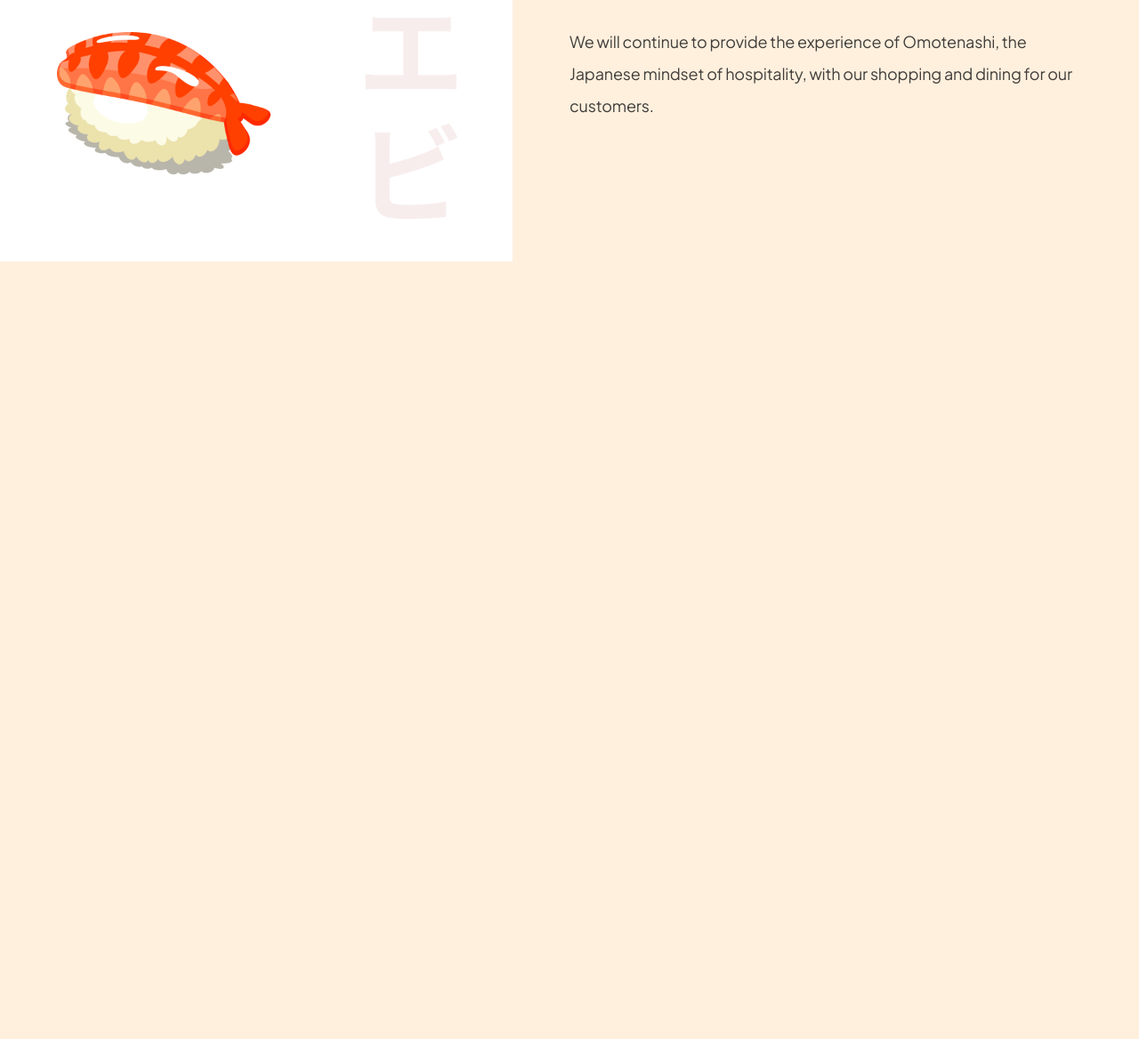
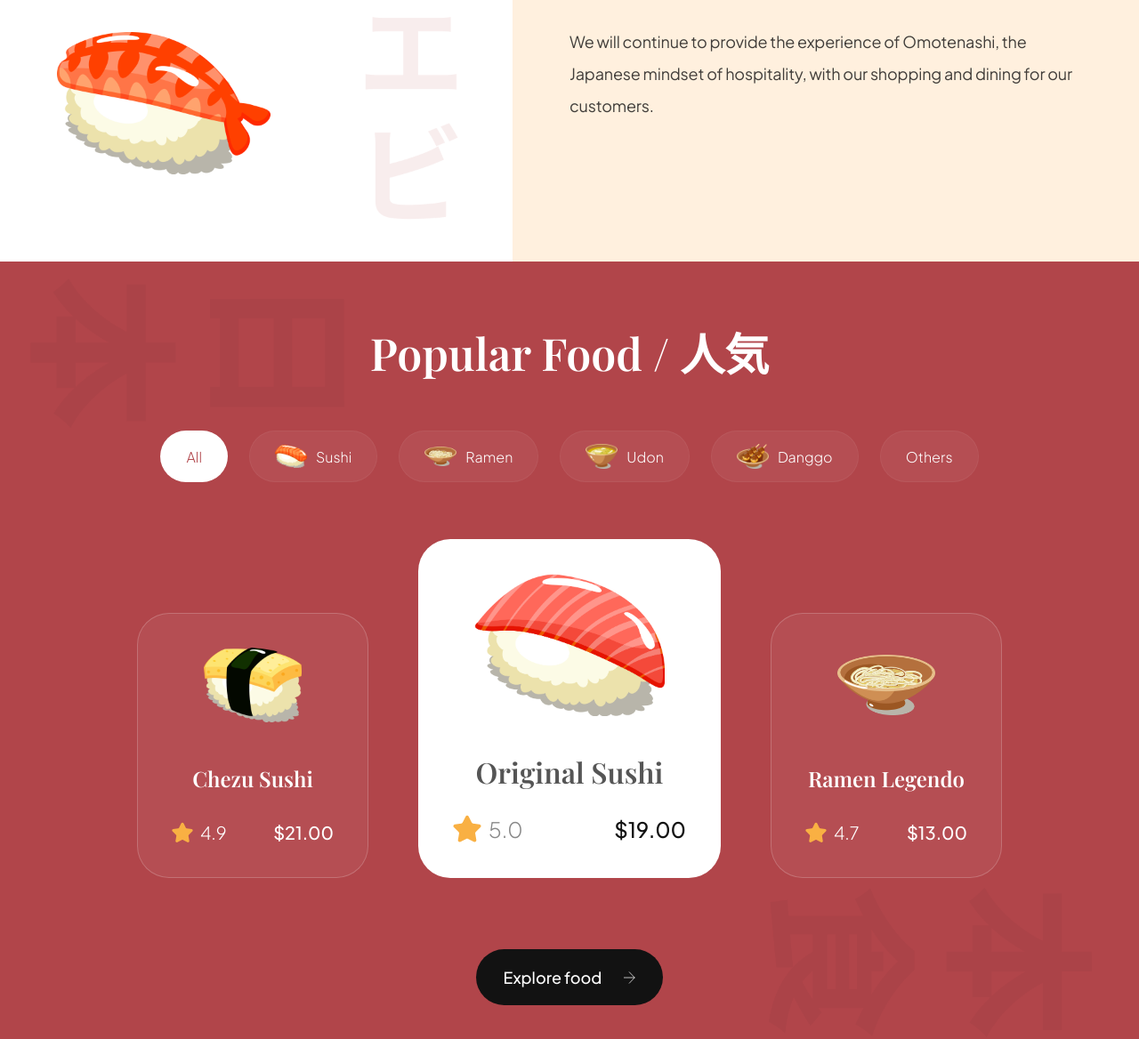
Before and after one commit to NiharPanda23/sushi, a website built with Vite: page index.html in a window 1280 px wide. Shown: the part 1224-2392 px from the top of the page at 89% size. Before the commit the page ends 1518 px from the top, so only its background shows below. Built offline with nearby package versions, Linux system fonts and the light colour scheme.

Commit message:
popular section completed

```diff
--- a/css/sections/popular.css
+++ b/css/sections/popular.css
@@ -0,0 +1,195 @@
+.popular-foods{
+    padding: 64px;
+
+    display: flex;
+    flex-direction: column;
+
+    background-color: var(--primary-color);
+    background-image: url(../../assets/popular_bg.png);
+    background-position: center;
+    background-repeat: no-repeat;
+    background-size: contain;
+
+    overflow: hidden;
+}
+
+.popular-foods__title{
+    font-size: 50px;
+    font-family: var(--playfair-display);
+    font-weight: 600;
+    line-height: 78px;
+    color: #fff;
+    text-align: center;
+}
+
+.popular-foods__filters{
+    margin-top: 48px;
+    max-width: 100%;
+    overflow-x: auto;
+
+    display: flex;
+    justify-content: center;
+    gap: 24px;
+}
+
+.popular-foods__filter-btn{
+    padding: 10px 28px;
+
+    display: flex;
+    flex-direction: row;
+    align-items: center;
+    gap: 10px;
+
+    background: rgba(255, 255, 255, 0.05);
+    border: 1px solid rgba(255, 255, 255, 0.05);
+    border-radius: 46px;
+
+    font-size: 16px;
+    font-weight: 300;
+    line-height: 25px;
+    font-family: var(--plus-jakarta-sans);
+    color: #fff;
+    cursor: pointer;
+}
+
+.popular-foods__filter-btn img{
+    width: 36px;
+    height: 36px;
+    object-fit: contain;
+}
+
+.popular-foods__filter-btn.active{
+    background: #fff;
+    color: var(--primary-color);
+}
+
+.popular-foods__filter-btn:hover{
+    background: #fff;
+    color: var(--primary-color);
+}
+.popular-foods__catalogue{
+    margin-top: 64px;
+
+    display: flex;
+    justify-content: center;
+    align-items: flex-end;
+    flex-wrap: wrap;
+    gap: 56px;
+}
+
+.popular-foods__button{
+    width: fit-content;
+
+    padding: 20px 30px;
+    margin: 80px auto 0;
+    font-weight: 500;
+    font-size: 18px;
+    line-height: 23px;
+    font-family: var(--plus-jakarta-sans);
+    color: #fff;
+
+    border: none;
+    outline: none;
+    background-color: var(--secondary-color);
+    border-radius: 64px;
+    cursor: pointer;
+}
+
+.popular-foods__button img {
+    width: 14px;
+    height: 14px;
+    object-fit: contain;
+
+    margin-left: 21px;
+}
+
+.popular-foods__card {
+    padding: 38px;
+    min-width: 260px;
+    height: fit-content;
+
+    display: flex;
+    align-items: center;
+    flex-direction: column;
+
+    border-radius: 36px;
+    background: rgba(255, 255, 255, 0.05);
+    border: 1px solid rgba(255, 255, 255, 0.2);
+}
+
+.popular-foods__card-image {
+    width: 110px;
+    height: 84px;
+    object-fit: contain;
+}
+
+.popular-foods__card-title {
+    margin-top: 47px;
+
+    font-weight: 600;
+    font-size: 24px;
+    line-height: 32px;
+    font-family: var(--playfair-display);
+    color: #fff;
+    text-align: center;
+}
+
+.popular-foods__card-details {
+    width: 100%;
+    margin-top: 32px;
+}
+.popular-foods__card-rating {
+    display: flex;
+    align-items: center;
+    gap: 8px;
+}
+
+.popular-foods__card-rating img{
+    width: 24px;
+    height: 24px;
+    object-fit: contain;
+}
+
+.popular-foods__card-rating p{
+    font-size: 20px;
+    font-weight: 300;
+    font-family: var(--plus-jakarta-sans);
+    color: #fff;
+}
+
+.popular-foods__card-price{
+    font-size: 20px;
+    font-weight: 500;
+    font-family: var(--plus-jakarta-sans);
+    color: #fff;
+}
+
+.popular-foods__card.active-card{
+    background: #fff;
+    min-width: 340px;
+}
+
+.popular-foods__card.active-card .popular-foods__card-image{
+    width: 240px;
+    height: 160px;
+}
+
+.popular-foods__card.active-card .popular-foods__card-title{
+    color: var(--black-500);
+    font-size: 32px;
+}
+
+.popular-foods__card.active-card .popular-foods__card-rating img{
+    width: 32px;
+    height: 32px;
+}
+
+.popular-foods__card.active-card .popular-foods__card-rating p{
+    font-size: 24px;
+    color: var(--gray-100);
+}
+
+.popular-foods__card.active-card .popular-foods__card-price{
+    font-size: 24px;
+    color: var(--secondary-color);
+}
--- a/css/styles.css
+++ b/css/styles.css
@@ -6,7 +6,7 @@
 @import url("sections/header.css");
 @import url("sections/hero.css");
 @import url("sections/about.css");
-/* @import url("sections/popular.css"); */
+@import url("sections/popular.css");
 /* @import url("sections/trending.css"); */
 /* @import url("sections/subscribe.css"); */
 /* @import url("sections/footer.css"); */
--- a/index.html
+++ b/index.html
@@ -97,6 +97,69 @@
             </div>
           </section>
 
+          <section class="popular-foods" id="menu">
+            <h2 class="popular-foods__title">Popular Food / 人気</h2>
+            <div class="popular-foods__filters sushi__hide-scrollbar">
+              <button class="popular-foods__filter-btn active">All</button>
+              <button class="popular-foods__filter-btn">
+                <img src="./assets/sushi-9.png" alt="sushi 9">
+                Sushi
+              </button>
+              <button class="popular-foods__filter-btn">
+                <img src="./assets/sushi-8.png" alt="sushi 8">
+                Ramen
+              </button>
+              <button class="popular-foods__filter-btn">
+                <img src="./assets/sushi-7.png" alt="sushi 7">
+                Udon
+              </button>
+              <button class="popular-foods__filter-btn">
+                <img src="./assets/sushi-6.png" alt="sushi 6">
+                Danggo
+              </button>
+              <button class="popular-foods__filter-btn">Others</button>
+            </div>
+            <div class="popular-foods__catalogue">
+                <article class="popular-foods__card">
+                  <img class="popular-foods__card-image" src="./assets/sushi-12.png" alt="sushi-12"/>
+                  <h4 class="popular-foods__card-title">Chezu Sushi</h4>
+                  <div class="popular-foods__card-details flex-between">
+                    <div class="popular-foods__card-rating">
+                      <img src="./assets/star.svg" alt="star"/>
+                      <p>4.9</p>
+                    </div>
+                    <p class="popular-foods__card-price">$21.00</p>
+                  </div>
+                </article>
+                <article class="popular-foods__card active-card">
+                  <img class="popular-foods__card-image" src="./assets/sushi-11.png" alt="sushi-11"/>
+                  <h4 class="popular-foods__card-title">Original Sushi</h4>
+                  <div class="popular-foods__card-details flex-between">
+                    <div class="popular-foods__card-rating">
+                      <img src="./assets/star.svg" alt="star"/>
+                      <p>5.0</p>
+                    </div>
+                    <p class="popular-foods__card-price">$19.00</p>
+                  </div>
+                </article>
+                <article class="popular-foods__card">
+                  <img class="popular-foods__card-image" src="./assets/sushi-10.png" alt="sushi-10"/>
+                  <h4 class="popular-foods__card-title">Ramen Legendo</h4>
+                  <div class="popular-foods__card-details flex-between">
+                    <div class="popular-foods__card-rating">
+                      <img src="./assets/star.svg" alt="star"/>
+                      <p>4.7</p>
+                    </div>
+                    <p class="popular-foods__card-price">$13.00</p>
+                  </div>
+                </article>
+            </div>
+            <button class="popular-foods__button">
+              Explore food
+              <img src="./assets/arrow-right.svg" alt="arrow-right"/>
+            </button>
+          </section>
+
         <script src="js/script.js"></script>
     </body>
 </html>
```
